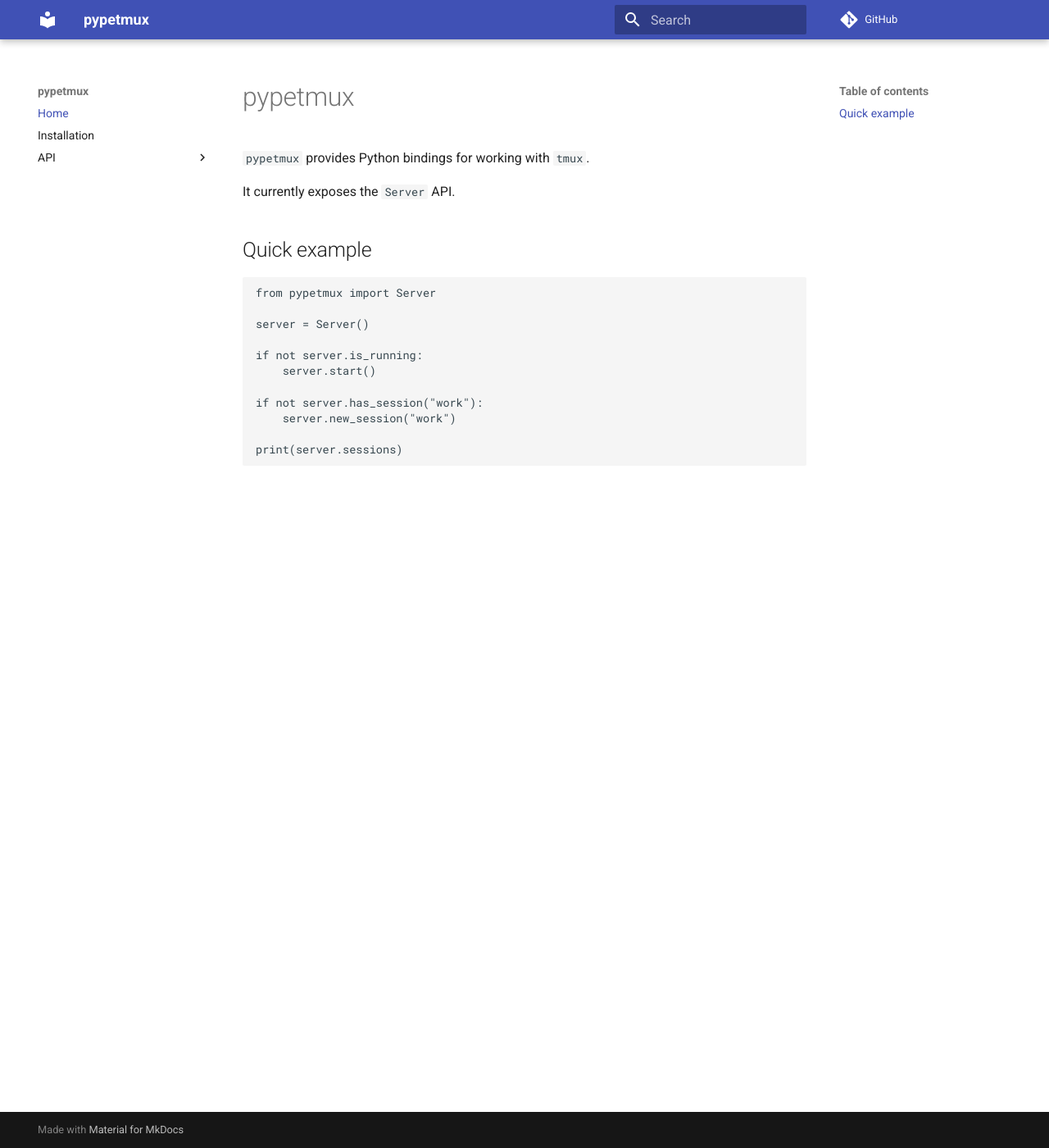
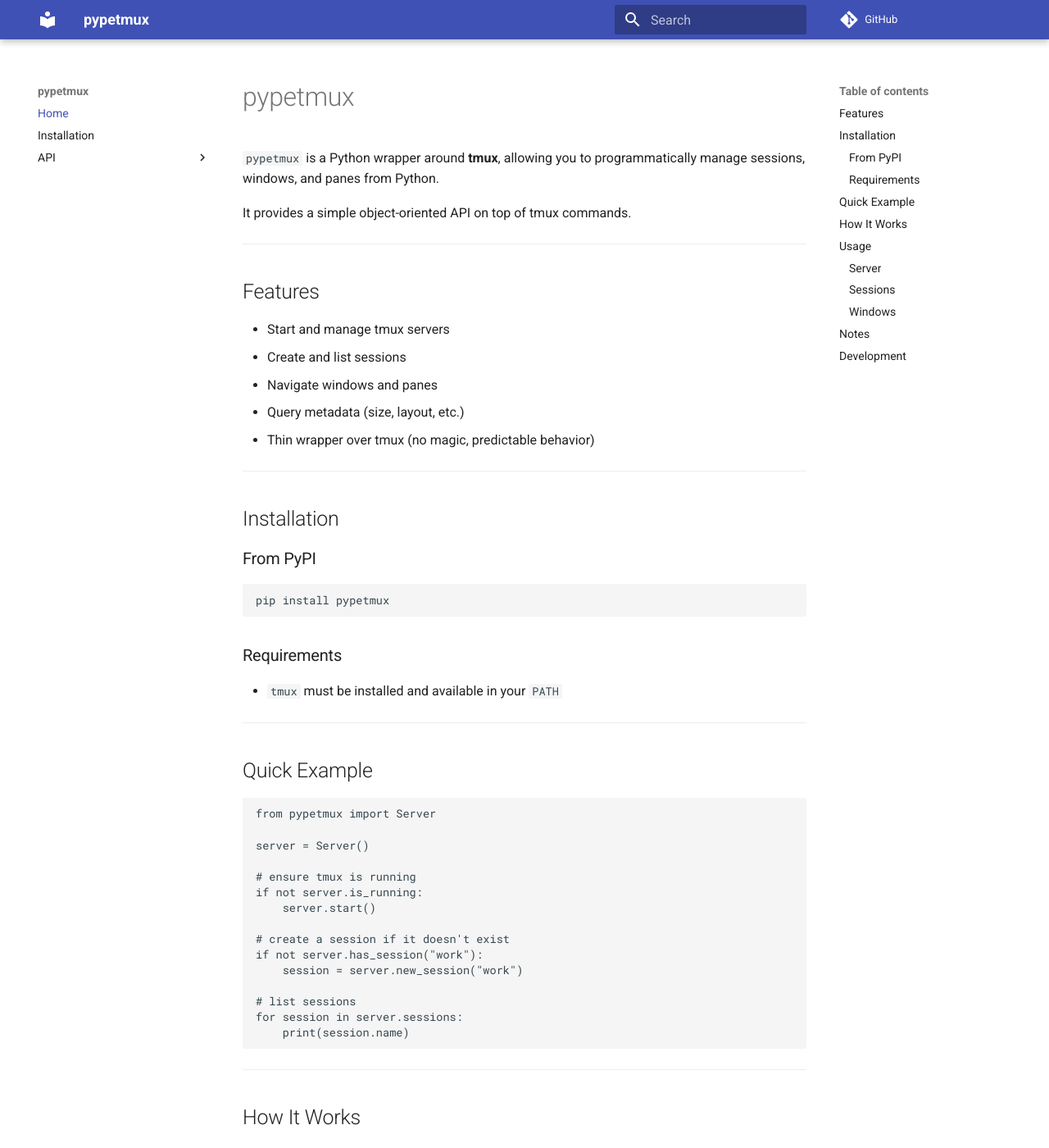
Before and after one commit to rotleaf/pypetmux, an MkDocs documentation site: the page built from docs/index.md, in a window 1280 px wide and 1400 px high. Shown: the whole window at 82% size. Built offline with MkDocs 1.6.1 and Material for MkDocs 9.7.7, drawn with Linux system fonts in a browser that asks for light colours; comment, search, counter and statistics services are not loaded; some of the changed text lies outside the part shown.

````diff
--- a/docs/index.md
+++ b/docs/index.md
@@ -1,21 +1,151 @@
 # pypetmux
 
-`pypetmux` provides Python bindings for working with `tmux`.
+`pypetmux` is a Python wrapper around **tmux**, allowing you to programmatically manage sessions, windows, and panes from Python.
 
-It currently exposes the `Server` API.
+It provides a simple object-oriented API on top of tmux commands.
 
-## Quick example
+---
+
+## Features
+
+- Start and manage tmux servers
+- Create and list sessions
+- Navigate windows and panes
+- Query metadata (size, layout, etc.)
+- Thin wrapper over tmux (no magic, predictable behavior)
+
+---
+
+## Installation
+
+### From PyPI
+
+```bash
+pip install pypetmux
+```
+
+### Requirements
+
+- `tmux` must be installed and available in your `PATH`
+
+---
+
+## Quick Example
 
 ```python
 from pypetmux import Server
 
 server = Server()
 
+# ensure tmux is running
 if not server.is_running:
     server.start()
 
+# create a session if it doesn't exist
 if not server.has_session("work"):
-    server.new_session("work")
+    session = server.new_session("work")
 
-print(server.sessions)
+# list sessions
+for session in server.sessions:
+    print(session.name)
 ```
+
+---
+
+## How It Works
+
+`pypetmux` is a thin wrapper over the `tmux` CLI.
+
+Each object corresponds to a tmux concept:
+
+| Python        | tmux equivalent |
+|---------------|-----------------|
+| `Server`      | tmux server     |
+| `Session`     | tmux session    |
+| `Window`      | tmux window     |
+| `Pane`        | tmux pane       |
+
+The library internally runs tmux commands and parses the output.
+
+---
+
+## Usage
+
+### Server
+
+```python
+from pypetmux import Server
+
+server = Server()
+
+print(server.is_running)     # check if tmux is running
+server.start()               # start server
+server.kill()                # kill server
+```
+
+---
+
+### Sessions
+
+```python
+session = server.new_session("demo")
+
+print(session.name)
+
+# rename session
+session.name = "new-name"
+
+# list windows
+for window in session.windows:
+    print(window.name)
+
+# metadata
+meta = session.metadata()
+print(meta.width, meta.height)
+```
+
+---
+
+### Windows
+
+```python
+window = session.windows[0]
+
+# select window
+window.select
+
+# rename
+window.name = "editor"
+
+# navigate
+next_window = window.next
+prev_window = window.previous
+
+# panes
+for pane in window.panes:
+    print(pane.title)
+
+window.panes[0].title = "new title" # set a new pane title
+
+# metadata
+print(window.metadata())
+```
+
+---
+
+## Notes
+
+- This library **does not replace tmux** — it wraps it
+- Errors from tmux are surfaced as Python exceptions
+- Behavior depends on your local tmux configuration
+
+---
+
+## Development
+- _clone the repository, cd into it_
+```bash
+pip install maturin
+maturin develop
+```
+
+---
````
Also changed, not shown: README.md (+133 -7 lines), docs/installation.md (+12 -0 lines), 6 other files.
